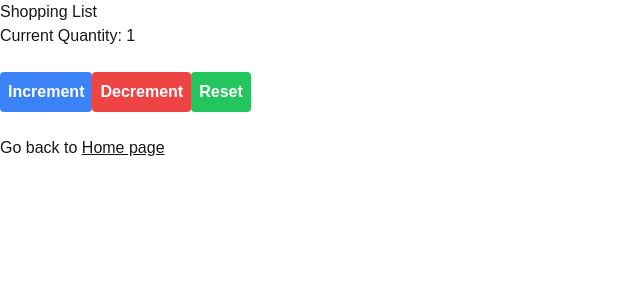
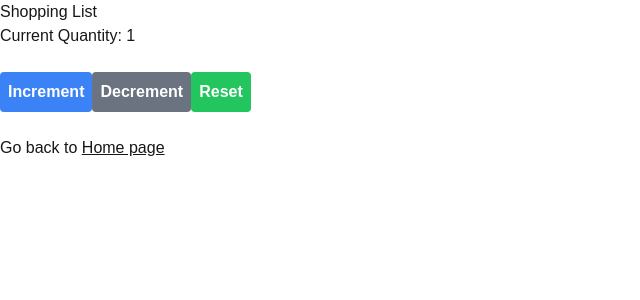
Before and after one commit to Jeffdcdr/cprg306-assignments, a Next.js app: page /week-4 in a window 1280 px wide. Shown: the top 300 px of the page, without its empty margins (0-640 px from the left). Built offline with nearby package versions, Linux system fonts and the light colour scheme.

Commit message:
Update new-item.js
keeping reset for placeholder so I wont forget how its done

```diff
--- a/app/week-4/new-item.js
+++ b/app/week-4/new-item.js
@@ -34,7 +34,12 @@ export default function NewItem() {
         >Increment</button>
 
         <button
-        onClick={decrement} className="bg-red-500 hover:bg-red-700 text-white font-bold py-2 px-2 rounded"
+        onClick={decrement}
+        // className="bg-red-500 hover:bg-red-700 text-white font-bold py-2 px-2 rounded"
+        className={`${
+            quantity === 1 ? "bg-gray-500 cursor-not-allowed" : "bg-red-500 hover:bg-red-700"
+          } text-white font-bold py-2 px-2 rounded`}
+          disabled={quantity === 1}
         >Decrement</button>
 
         <button
```
